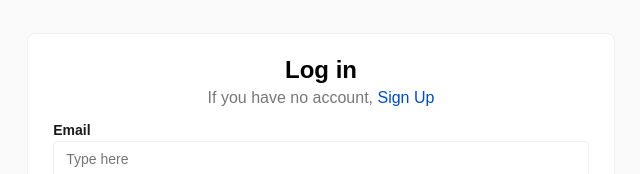
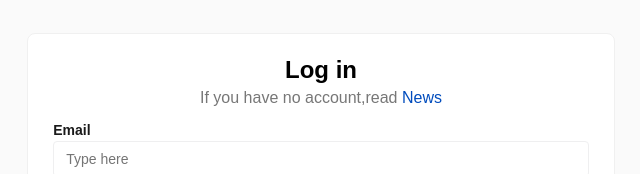
Before and after one commit to chemazu/advansio, a Vue app: page / in a window 1280 px wide. Shown: the part 217-391 px from the top of the page, without its empty margins (319-959 px from the left). Built offline with nearby package versions, Linux system fonts and the light colour scheme.

Commit message:
submission

```diff
--- a/src/App.vue
+++ b/src/App.vue
@@ -15,19 +15,19 @@
   -moz-osx-font-smoothing: grayscale;
   height: 100vh;
   /* overflow: hidden; */
-
 }
 
 nav {
   padding: 30px;
 }
-
-nav a {
-  font-weight: bold;
-  color: #2c3e50;
+a{
+  text-decoration: none;
+  color:inherit;
 }
 
-nav a.router-link-exact-active {
-  color: #42b983;
+
+a.router-link-exact-active {
+  color: #2c3e50;
+
 }
 </style>
--- a/src/views/DashboardView.vue
+++ b/src/views/DashboardView.vue
@@ -50,7 +50,8 @@
     <div class="right">
       <div class="dashboard-nav">
         <div class="one">
-          <p>Dashboard</p>
+          <p><router-link to="/dashboard">Dashboard</router-link></p>
+
           <div class="search-bar">
             <img src="@/assets/img/search.svg" alt="Search Bar" />
             <input placeholder="search" v-bind="search" />
--- a/src/views/FundsTransferView.vue
+++ b/src/views/FundsTransferView.vue
@@ -50,7 +50,8 @@
     <div class="right">
       <div class="dashboard-nav">
         <div class="one">
-          <p>Dashboard</p>
+          <p><router-link to="/dashboard">Dashboard</router-link></p>
+
           <div class="search-bar">
             <img src="@/assets/img/search.svg" alt="Search Bar" />
             <input placeholder="search" v-bind="search" />
@@ -201,7 +202,7 @@
           font-size: 15px;
           line-height: 20px;
         }
-        &:hover{
+        &:hover {
           cursor: pointer;
         }
       }
@@ -298,7 +299,6 @@
         .img-wrapper {
           display: flex;
           align-items: center;
-
         }
         img {
           width: 40px;
@@ -451,7 +451,7 @@
         .one {
           width: 20%;
         }
-        .search-bar{
+        .search-bar {
           display: none;
         }
         .two {
@@ -464,21 +464,21 @@
           }
         }
       }
-      .funds-transfer-wrapper{
-        .funds-transfer{
-          .img-wrapper{
+      .funds-transfer-wrapper {
+        .funds-transfer {
+          .img-wrapper {
             // padding: 0;
-            img{
+            img {
               width: 100px;
             }
           }
-          .form-wrapper{
-            form{
-              .form-row{
+          .form-wrapper {
+            form {
+              .form-row {
                 grid-template-columns: 1fr;
               }
-              .button-wrapper{
-                padding:  10%;
+              .button-wrapper {
+                padding: 10%;
               }
             }
           }
--- a/src/views/LoginView.vue
+++ b/src/views/LoginView.vue
@@ -16,8 +16,7 @@
       <div class="heading">
         <h2 class="text-3xl font-bold">Log in</h2>
         <p>
-          If you have no account,
-          <router-link to="/">Sign Up</router-link>
+          If you have no account,read <router-link to="/news">News</router-link>
         </p>
       </div>
       <form @submit.prevent="handleSubmit">
@@ -56,7 +55,7 @@
       </form>
       <div
         class="button-wrapper"
-        v-if="!regexEmail.test(email) || password.length < 8"
+        v-if="!regexEmail.test(email) || password.length <= 8"
       >
         <ButtonComponent title="Log In" className="disabled" />
       </div>
--- a/src/views/NewsView.vue
+++ b/src/views/NewsView.vue
@@ -15,7 +15,7 @@
       >
         <div class="content">
           <h2>{{ item.title }}</h2>
-          <p>Date</p>
+          <p>{{ dateFormatter(item.publishedAt) }}</p>
           <div class="hide">
             <p>{{ item.author }}</p>
             <a :href="item.url">Read More..</a>
@@ -40,6 +40,7 @@
 import { newsData } from "../utils/handleFetch";
 import PaginationComponent from "../components/PaginationComponent.vue";
 import ButtonComponent from "@/components/ButtonComponent.vue";
+// import dateFormatter from "@/utils/handleDate";
 import axios from "axios";
 
 export default {
@@ -71,6 +72,10 @@ export default {
       });
   },
   methods: {
+    dateFormatter(item) {
+      let d = new Date(item);
+      return `${d.getDate()}/${d.getMonth()}/${d.getFullYear()}`;
+    },
     handleSubmit() {
       axios
         .get(
@@ -181,6 +186,7 @@ export default {
           );
         z-index: 0;
         &:hover {
+
         }
       }
       .content {
@@ -192,14 +198,25 @@ export default {
           color: #fff;
           font-size: 14px;
         }
+        p {
+          color: #fff;
+          font-size: 14px;
+
+        }
         .hide {
           display: none;
-          color: blue;
           width: 70%;
           justify-content: space-between;
           padding: 5px 0;
           font-size: 14px;
+          p {
+            color: #42b983;
+          }
+          a {
+            color: #2c3e50;
+          }
         }
+
         &:hover {
           height: 50%;
           .hide {
```
